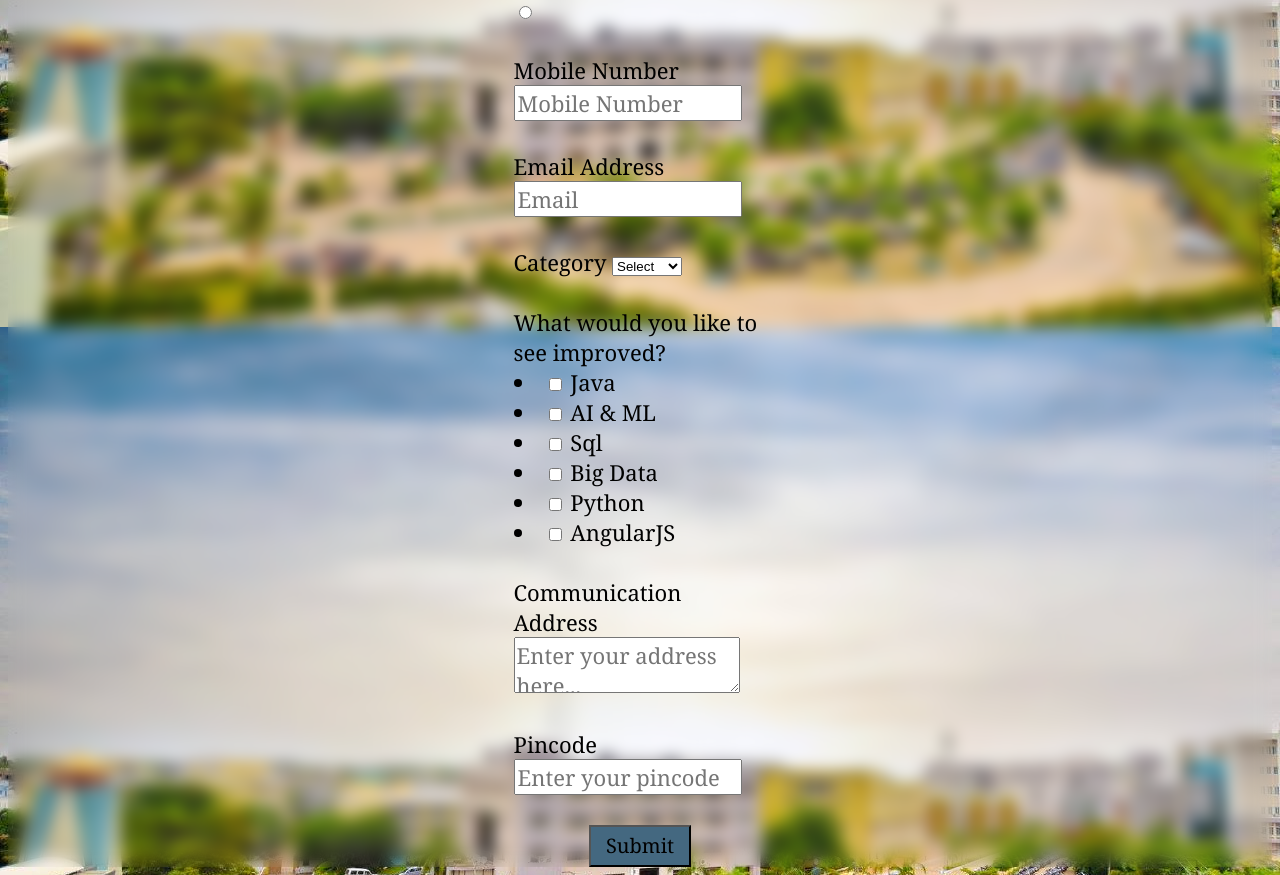
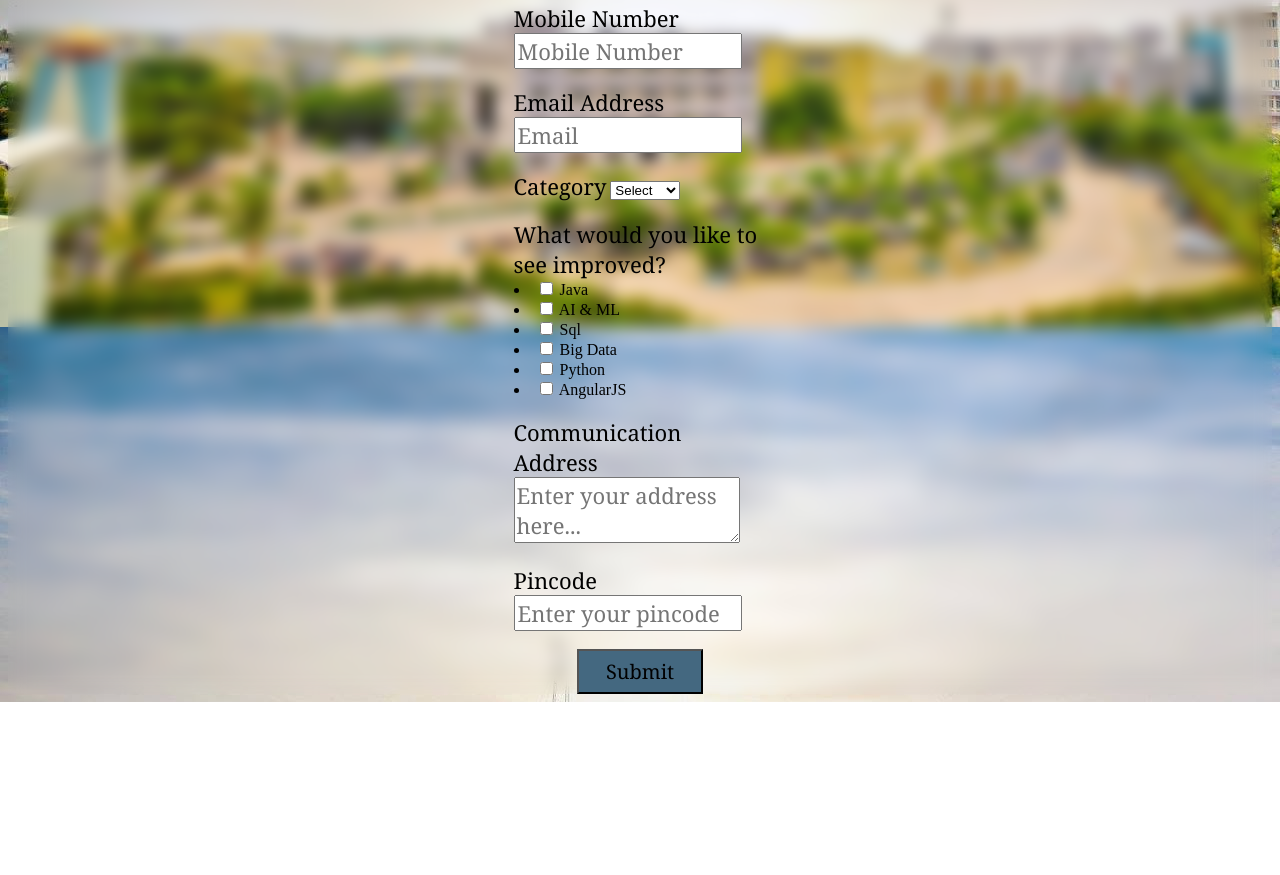
Before and after one commit to madhurima-ms/FCC-Survey-Page, a plain HTML site: page index.html in a window 1280 px wide. Shown: the part 400-1275 px from the top of the page. After the commit the page ends 1102 px from the top, so only its background shows below. Drawn offline with Linux system fonts and the light colour scheme; a web font is replaced by a local one.

Commit message:
aligned properly

```diff
--- a/index.html
+++ b/index.html
@@ -3,7 +3,7 @@
   <head>
     <title>survey form</title>
     <link href="survey.css" type="text/css" rel="stylesheet">
-
+    <link rel="stylesheet" href="https://fonts.googleapis.com/css?family=Sofia">
   </head>
   <body>
 
@@ -21,12 +21,12 @@
       <label id="name-label" class="space" for="name">Name of the Candidate</label>
       <input class="space input-bar" type="text" name="fname" id="name"  placeholder="Name" ><br>
       <label class="space" > Date of birth</label>
-      <input class= "space input-bar" type="date" name="dob"><br>
-      <label class="space" for="male">Male
-      <input  type="radio" name="male" id="male">
-      <label class="space" for="female">Female
+      <input class="space input-bar" type="date" name="dob"><br>
+      <label for="male">Male
+      <input type="radio" name="male" id="male">
+      <label for="female">Female
       <input type="radio" name="female" id="female">
-      <label class="space" for="other">Other
+      <label  for="other">Other
       <input type="radio" name="other" id="other"><br><br>
       <label class="space" id="number-label" for="mnumber">Mobile Number</label>
       <input class="space input-bar" type="number" id="number" maxlength="10" minlength="0" required="true" placeholder="Mobile Number"><br><br>
@@ -44,7 +44,6 @@
 
       <label class="space" >What would you like to see improved?</label>
       <label><br>
-
 
         <li>
           <input id="java" type="checkbox" value="java" />
@@ -72,10 +71,10 @@
     </li><br>
 
     <label class="space">Communication Address</label><br>
-    <textarea class="space page input-bar" id="comments" name="comment" placeholder="Enter your address here..."  ></textarea><br><br>
+    <textarea class="space input-bar" id="comments" name="comment" placeholder="Enter your address here..."  ></textarea><br><br>
 
     <label class="space"> Pincode</label><br>
-      <input class = "space input-bar" type="number" minlength="0" maxlength="6"  placeholder="Enter your pincode"><br><br>
+      <input class="space input-bar" type="number" minlength="0" maxlength="6"  placeholder="Enter your pincode"><br><br>
 
     <button type="submit" class="submit-button" id="submit" >Submit</button>
 
--- a/survey.css
+++ b/survey.css
@@ -27,10 +27,10 @@ body{
 }
 .submit-button {
   display: block;
-  padding: 0.35rem;
+  padding: 0.45rem;
   background: rgb(68, 104, 128);
   margin: 0 auto;
-  width: 40%;
+  width: 50%;
   font-size: 20px;
   font-family: Cambria, Cochin, Georgia, Times, 'Times New Roman', serif;
 }
```
